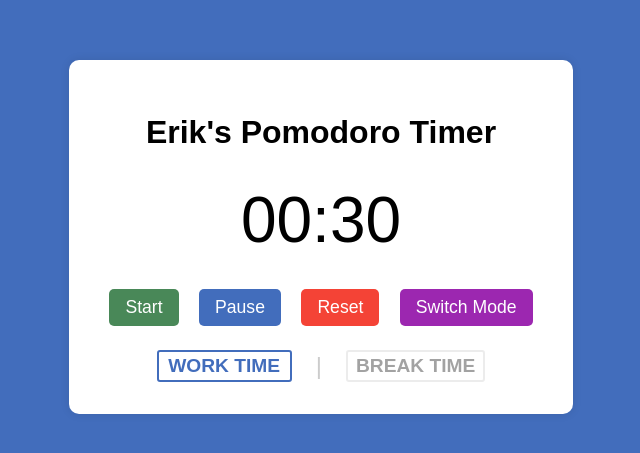
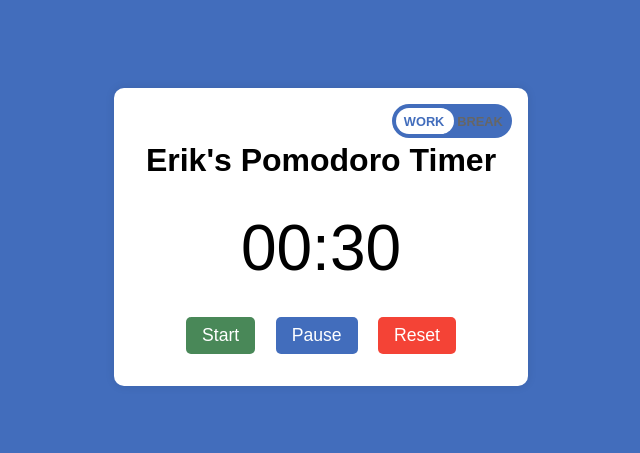
Before and after one commit to salixlabs/pomodoro2, a plain HTML site: page index.html in a window 1280 px wide. Shown: the part 163-616 px from the top of the page, without its empty margins (319-959 px from the left). Drawn offline with Linux system fonts and the light colour scheme.

Commit message:
time in tab, mode toggle

```diff
--- a/index.html
+++ b/index.html
@@ -8,6 +8,15 @@
 </head>
 <body>
     <div class="container">
+        <div class="mode-toggle">
+            <label class="switch">
+                <input type="checkbox" id="mode-checkbox">
+                <span class="slider">
+                    <span class="work">WORK</span>
+                    <span class="break">BREAK</span>
+                </span>
+            </label>
+        </div>
         <h1>Erik's Pomodoro Timer</h1>
         <div class="timer">
             <span id="minutes">25</span>:<span id="seconds">00</span>
@@ -16,12 +25,6 @@
             <button id="start">Start</button>
             <button id="pause">Pause</button>
             <button id="reset">Reset</button>
-            <button id="toggle-mode">Switch Mode</button>
-        </div>
-        <div class="mode">
-            <span id="work-status">WORK TIME</span>
-            <span class="status-divider">|</span>
-            <span id="break-status">BREAK TIME</span>
         </div>
     </div>
     <script src="script.js"></script>
--- a/script.js
+++ b/script.js
@@ -10,7 +10,7 @@ const startButton = document.getElementById('start');
 const pauseButton = document.getElementById('pause');
 const resetButton = document.getElementById('reset');
 const modeText = document.getElementById('mode-text');
-const toggleButton = document.getElementById('toggle-mode');
+const modeToggle = document.getElementById('mode-checkbox');
 const workStatus = document.getElementById('work-status');
 const breakStatus = document.getElementById('break-status');
 
@@ -20,6 +20,9 @@ function updateDisplay() {
 
     minutesDisplay.textContent = minutes.toString().padStart(2, '0');
     secondsDisplay.textContent = seconds.toString().padStart(2, '0');
+
+    const mode = isWorkTime ? 'Work' : 'Break';
+    document.title = `${minutes}:${seconds.toString().padStart(2, '0')} ${mode} - Pomodoro`;
 }
 
 function startTimer() {
@@ -53,14 +56,8 @@ function switchMode() {
     isWorkTime = !isWorkTime;
     timeLeft = isWorkTime ? workTimeMinutes * 60 : breakTimeMinutes * 60;
 
-    // Update status indicators
-    if (isWorkTime) {
-        workStatus.classList.add('active');
-        breakStatus.classList.remove('active');
-    } else {
-        workStatus.classList.remove('active');
-        breakStatus.classList.add('active');
-    }
+    // Sync checkbox with current mode
+    modeToggle.checked = !isWorkTime;
 
     // Change background color based on mode
     document.body.style.backgroundColor = isWorkTime ? '#426dbc' : '#498858';
@@ -87,9 +84,12 @@ function setBreakTime(minutes) {
 startButton.addEventListener('click', startTimer);
 pauseButton.addEventListener('click', pauseTimer);
 resetButton.addEventListener('click', resetTimer);
-toggleButton.addEventListener('click', () => {
+modeToggle.addEventListener('change', () => {
     if (timerId === null) {
         switchMode();
+    } else {
+        // If timer is running, revert the toggle
+        modeToggle.checked = isWorkTime ? false : true;
     }
 });
 
@@ -101,3 +101,6 @@ document.querySelector('.mode').classList.add('work-mode');
 
 // Add this after the other initializations
 workStatus.classList.add('active'); // Initialize work status as active
+
+// Make sure checkbox starts unchecked (work mode)
+modeToggle.checked = false;
--- a/styles.css
+++ b/styles.css
@@ -10,6 +10,7 @@ body {
 }
 
 .container {
+    position: relative;  /* For absolute positioning of toggle */
     text-align: center;
     background-color: white;
     padding: 2rem;
@@ -97,3 +98,108 @@ body {
     border-color: #498858;
     opacity: 1;
 }
+
+.mode-toggle {
+    position: absolute;
+    top: 1rem;
+    right: 1rem;
+}
+
+.switch {
+    position: relative;
+    display: inline-block;
+    width: 120px;
+    height: 34px;
+}
+
+.switch input {
+    opacity: 0;
+    width: 0;
+    height: 0;
+}
+
+.slider {
+    position: absolute;
+    cursor: pointer;
+    top: 0;
+    left: 0;
+    right: 0;
+    bottom: 0;
+    background-color: #e0e0e0;
+    transition: .4s;
+    border-radius: 34px;
+    display: flex;
+    align-items: center;
+    padding: 0 4px;
+}
+
+.slider:before {
+    position: absolute;
+    content: "";
+    height: 26px;
+    width: 58px;
+    left: 4px;
+    bottom: 4px;
+    background-color: white;
+    transition: .4s;
+    border-radius: 34px;
+    z-index: 1;
+}
+
+.work, .break {
+    color: #666;
+    font-size: 0.8rem;
+    font-weight: 600;
+    flex: 1;
+    text-align: center;
+    z-index: 3;
+    transition: .4s;
+    position: relative;
+}
+
+input:checked + .slider .break {
+    color: #498858;  /* Green text for active break */
+}
+
+input:not(:checked) + .slider .work {
+    color: #426dbc;  /* Blue text for active work */
+}
+
+/* Keep inactive text gray */
+input:checked + .slider .work {
+    color: #666;  /* Inactive work text in gray */
+}
+
+input:not(:checked) + .slider .break {
+    color: #666;  /* Inactive break text in gray */
+}
+
+/* Add these rules back for the sliding animation and colors */
+input:checked + .slider:before {
+    transform: translateX(54px);  /* Makes the white circle slide right */
+}
+
+input:checked + .slider {
+    background-color: #498858;  /* Green for break mode */
+}
+
+input:not(:checked) + .slider {
+    background-color: #426dbc;  /* Blue for work mode */
+}
+
+/* Keep existing text color rules */
+input:checked + .slider .break {
+    color: #498858;  /* Green text for active break */
+}
+
+input:not(:checked) + .slider .work {
+    color: #426dbc;  /* Blue text for active work */
+}
+
+input:checked + .slider .work {
+    color: #666;  /* Inactive work text in gray */
+}
+
+input:not(:checked) + .slider .break {
+    color: #666;  /* Inactive break text in gray */
+}
```
